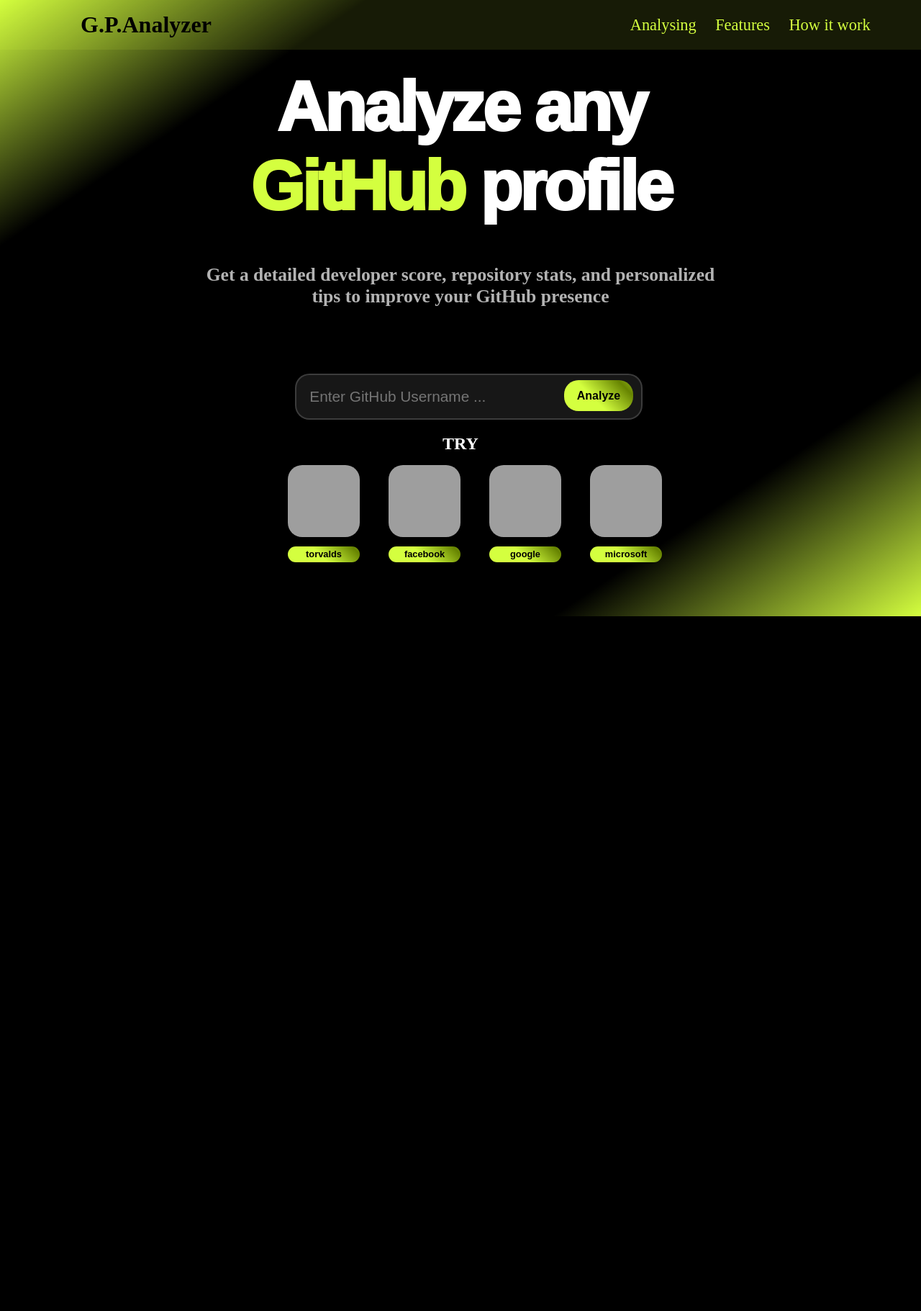
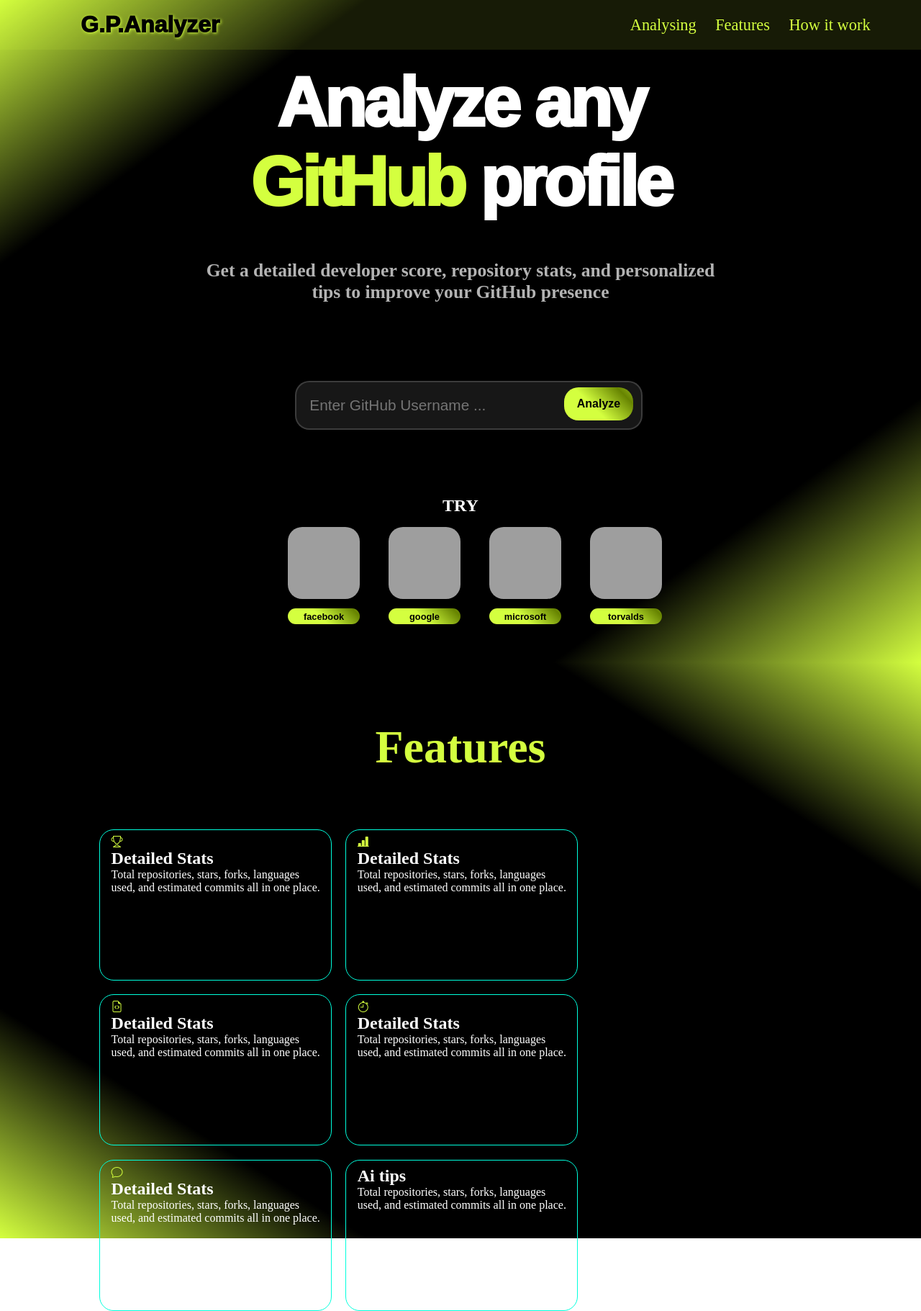
Before and after one commit to Jo-Osama38/GitHub-Analyser, a Flask app: page / in a window 1280 px wide. Shown: the whole page at 72% size. Before the commit the page ends 856 px from the top, so only its background shows below. Run offline with Flask 3, Linux system fonts and the light colour scheme; grey boxes are pictures that could not be loaded.

Commit message:
I make a huge updat today and improved alot of the CSS .honestly i feel like my CSS skills hove come a long way i aslo added anew Features section and right now i'm working on bringin in icons from Bootstap to make the UI look even better

```diff
--- a/static/style.css
+++ b/static/style.css
@@ -4,7 +4,7 @@
 }
 
 .section1{
-    height: 107vh;
+    height: 115vh;
     width: 100%;
     background: linear-gradient(to bottom right,#d4ff3f,black,black,black,black,#d4ff3f);
 }
@@ -122,7 +122,7 @@
 
 }
 #try{
-    margin-top: 1em;
+    margin-top: 4em;
     color: white;
 }
 .torvalds_card{
@@ -157,7 +157,10 @@
     padding: 1em;
 }
 .logo{
+    font-family: Arial, Helvetica, sans-serif;
+    font-weight: 1000;
     margin-left: 3em;
+    text-shadow: 1px 1px 4px  #d4ff3f;
 }
 
 header a{
@@ -169,3 +172,42 @@
 header a:hover{
     color:#678401;
 }
+
+#features{
+    display: flex;
+    align-self: center;
+    margin-bottom: 0.8em;
+    font-size: 4em;
+    color: #d4ff3f;
+}
+
+.section2{
+    display: flex;
+    justify-content:center ;
+    align-items:center;
+    flex-direction: column;
+    height: 100vh;
+    width: 100%;
+    background: linear-gradient(to bottom left,#d4ff3f,black,black,black,black,#d4ff3f);
+    color: white;
+}
+.features{
+    display: inline-flex;
+    flex-wrap: wrap;
+    width: 80%;
+    height: 60% ;
+    padding: 1em;
+}
+.features_cards{
+    margin: 0.6em;
+    border: 1px solid rgb(0, 255, 221);
+    width: 29%;
+    height: 40%;
+    padding: 0.5em;
+    padding-left: 1em;
+    border-radius: 20px;
+}
+
+i{
+    color:#d4ff3f;
+}
--- a/templates/index.html
+++ b/templates/index.html
@@ -2,6 +2,8 @@
 <html lang="en">
 <head>
     <meta charset="UTF-8">
+    <link rel="stylesheet" href="https://cdnjs.cloudflare.com/ajax/libs/font-awesome/6.5.1/css/all.min.css">
+    <link rel="stylesheet" href="https://cdn.jsdelivr.net/npm/bootstrap-icons@1.11.3/font/bootstrap-icons.min.css">
     <meta name="viewport" content="width=device-width, initial-scale=1.0">
     <link rel="stylesheet" href="{{ url_for('static',filename= 'style.css') }}">
     <title>GitHub Portfolio Analyzer</title>
@@ -11,7 +13,7 @@
         <h1 class="logo">G.P.Analyzer</h1>
         <div style="margin-right: 4em;" >
             <a href="#">Analysing</a>
-            <a href="#">Features</a>
+            <a href="#features">Features</a>
             <a href="#">How it work</a>
 
         </div>
@@ -32,10 +34,6 @@
 
             <h1 id="try">TRY</h1>
             <div class="cards_trying">
-                <div class="torvalds_card">
-                    <img src="{{torvalds_img}}" >
-                    <button class = "btn_card" onclick=torvalds()>torvalds</button>
-                </div>
                 <div class="facebook_card">
                     <img src="{{facebook_img}}" >
                     <button class = "btn_card" onclick=facebook()>facebook</button>
@@ -48,8 +46,48 @@
                     <img src="{{microsoft_img}}" >
                     <button class = "btn_card" onclick=microsoft()>microsoft</button>
                 </div>
+                <div class="torvalds_card">
+                    <img src="{{torvalds_img}}" >
+                    <button class = "btn_card" onclick=torvalds()>torvalds</button>
+                </div>
             </div>
         </div>
+    </section>
+
+    <section class="section2">
+        <h1 id="features">Features</h1>
+            <div class="features">
+                <div class="features_cards">
+                    <i class="bi bi-trophy"></i>
+                    <h1>Detailed Stats</h1>
+                    <p>Total repositories, stars, forks, languages used, and estimated commits all in one place.</p>
+                </div>
+                <div class="features_cards">
+                    <i class="bi bi-bar-chart-line-fill"></i>
+                    <h1>Detailed Stats</h1>
+                    <p>Total repositories, stars, forks, languages used, and estimated commits all in one place.</p>
+                </div>
+                <div class="features_cards">
+                    <i class="bi bi-file-earmark-code"></i>
+                    <h1>Detailed Stats</h1>
+                    <p>Total repositories, stars, forks, languages used, and estimated commits all in one place.</p>
+                </div>
+                <div class="features_cards">
+                    <i class="bi bi-stopwatch"></i>
+                    <h1>Detailed Stats</h1>
+                    <p>Total repositories, stars, forks, languages used, and estimated commits all in one place.</p>
+                </div>
+                <div class="features_cards">
+                    <i class="bi bi-chat custom-icon"></i>
+                    <h1>Detailed Stats</h1>
+                    <p>Total repositories, stars, forks, languages used, and estimated commits all in one place.</p>
+                </div>
+                <div class="features_cards">
+                    <i class="bi bi-openai"></i>
+                    <h1>Ai tips</h1>
+                    <p>Total repositories, stars, forks, languages used, and estimated commits all in one place.</p>
+                </div>
+            </div>
     </section>
 
 
```
